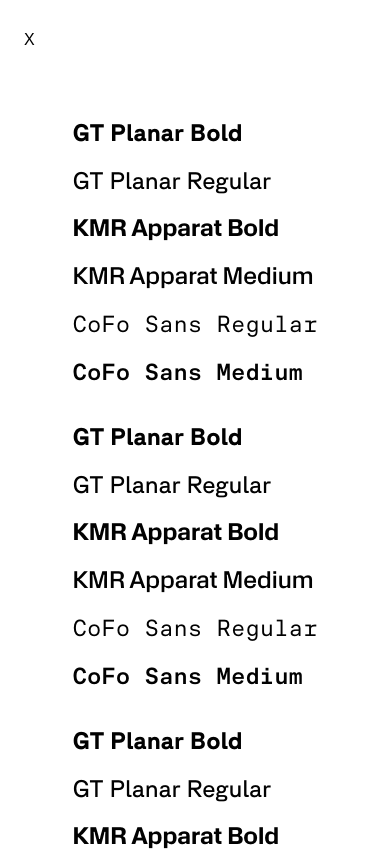
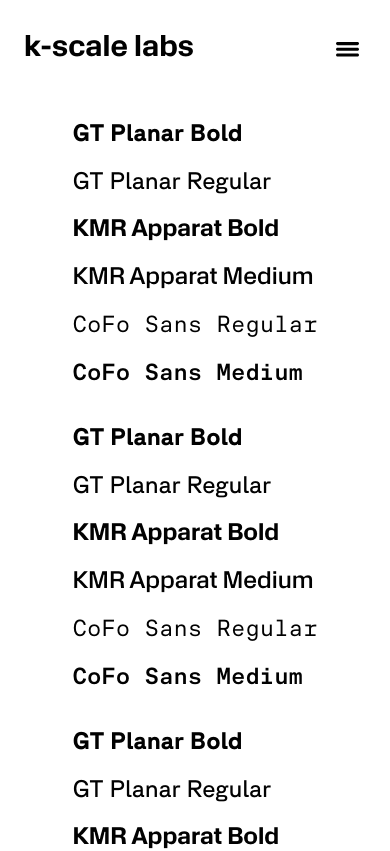
Before and after one commit to zeroth-robotics/zeroth-frontend, a Next.js app: page / in a window 390 px wide. Shown: the top 851 px of the page. Built offline with nearby package versions, Linux system fonts and the light colour scheme.

Commit message:
nav bar button made

```diff
--- /dev/null
+++ b/src/components/navbar/burgerButton.tsx
@@ -0,0 +1,16 @@
+import {motion} from "motion/react";
+import {Text2Props} from "@/components/util/interfaces";
+import Link from "next/link";
+import {textBlackDarkWhite, transitionEaseLinearDuration300} from "@/components/util/constants";
+
+const BurgerButton = (props: Text2Props) => {
+    return (
+        <motion.button
+            className={"font-planar font-normal capitalize w-full h-full text-2xl px-4 py-2 select-none " +
+                textBlackDarkWhite + " hover:bg-gray-200 dark:hover:bg-gray-800 " + transitionEaseLinearDuration300}>
+            <Link href={props.text2} target={"_blank"}>{props.text}</Link>
+        </motion.button>
+    )
+}
+
+export default BurgerButton;
--- a/src/components/navbar/burgerMenu.tsx
+++ b/src/components/navbar/burgerMenu.tsx
@@ -1,7 +1,20 @@
-const BurgerMenu = () => {
+import {motion} from "motion/react";
+import BurgerButton from "@/components/navbar/burgerButton";
+
+const BurgerMenu = (shouldOpen: boolean,
+                    setMenuHidden: string, buttonText: string[], buttonLinks: string[]) => {
     return (
-        <>
-    </>
+        <motion.menu
+            className={"overflow-hidden bg-off-white dark:bg-off-black absolute z-50 justify-center w-[100%] h-[100dvh] " + (shouldOpen ? "flex" : "hidden") +
+                " p-8 bottom-0 left-0 gap-2.5"}>
+            <div className={"flex flex-col items-start bg-transparent"}>
+                {buttonText.map((text, index) => {
+                    return (
+                        <BurgerButton text={text} text2={buttonLinks[index]}/>
+                    )
+                })}
+            </div>
+        </motion.menu>
     );
 }
 
--- a/src/components/navbar/burgerOpenButton.tsx
+++ b/src/components/navbar/burgerOpenButton.tsx
@@ -1,7 +1,26 @@
-const BurgerOpenButton = () => {
+import {BurgerOpenButtonProps} from "@/components/util/interfaces";
+import {fillBlackDarkWhite} from "@/components/util/constants";
+
+const closeBurgerPaths: string[] = ["M23.025 9.56738C23.025 10.433 22.3233 11.1348 21.4576 11.1348L1.56738 11.1348C0.701742 11.1348 -5.26833e-08 10.433 0 9.56738C5.26833e-08 8.70174 0.701741 8 1.56738 8L21.4576 8C22.3233 8 23.025 8.70174 23.025 9.56738Z",
+    "M23.025 15.2842C23.025 16.1498 22.3233 16.8516 21.4576 16.8516L1.56738 16.8516C0.701742 16.8516 -5.26833e-08 16.1498 0 15.2842C5.26833e-08 14.4185 0.701741 13.7168 1.56738 13.7168L21.4576 13.7168C22.3233 13.7168 23.025 14.4185 23.025 15.2842Z",
+    "M23.025 21.001C23.025 21.8666 22.3233 22.5684 21.4576 22.5684L1.56738 22.5684C0.701742 22.5684 -5.26833e-08 21.8666 0 21.001C5.26833e-08 20.1353 0.701741 19.4336 1.56738 19.4336L21.4576 19.4336C22.3233 19.4336 23.025 20.1353 23.025 21.001Z"]
+const openBurgerPaths: string[] = ["M23.1426 10.8086C22.8102 11.6079 21.8927 11.9863 21.0935 11.6538L2.72855 4.01498C1.92929 3.68253 1.55087 2.7651 1.88332 1.96584C2.21577 1.16658 3.1332 0.788159 3.93246 1.12061L22.2974 8.75947C23.0966 9.09192 23.4751 10.0093 23.1426 10.8086Z",
+    "M23.025 15.8029C23.025 16.6686 22.3233 17.3703 21.4576 17.3703H1.56738C0.701742 17.3703 -5.26833e-08 16.6685 0 15.8029C5.26833e-08 14.9373 0.701741 14.2355 1.56738 14.2355L21.4576 14.2355C22.3233 14.2355 23.025 14.9373 23.025 15.8029Z",
+    "M23.025 21.5197C23.025 22.3853 22.3233 23.0871 21.4576 23.0871H1.56738C0.701742 23.0871 -5.26833e-08 22.3853 0 21.5197C5.26833e-08 20.6541 0.701741 19.9523 1.56738 19.9523H21.4576C22.3233 19.9523 23.025 20.6541 23.025 21.5197Z"]
+const BurgerOpenButton = (props: BurgerOpenButtonProps) => {
     return (
-        <button>
-            X
+        <button
+            onClick={() => {
+                props.onClick(!props.isOpen)
+            }}>
+            <svg xmlns="http://www.w3.org/2000/svg" width="30" height="30" viewBox="0 0 30 30" fill="none">
+                <path className={fillBlackDarkWhite}
+                      d={props.isOpen ? openBurgerPaths[0] : closeBurgerPaths[0]}/>
+                <path className={fillBlackDarkWhite}
+                      d={props.isOpen ? openBurgerPaths[1] : closeBurgerPaths[1]}/>
+                <path className={fillBlackDarkWhite}
+                      d={props.isOpen ? openBurgerPaths[2] : closeBurgerPaths[2]}/>
+            </svg>
         </button>
     )
 }
--- a/src/components/navbar/navbar.tsx
+++ b/src/components/navbar/navbar.tsx
@@ -2,7 +2,7 @@ import {motion, useMotionValueEvent, useScroll} from "motion/react";
 import Logotype from "@/components/logos/logotype";
 import NavButton from "@/components/navbar/navButton";
 import CTAButton from "@/components/buttons/ctaButton";
-import {useState} from "react";
+import {SetStateAction, useState} from "react";
 import {useWindowSize} from "@/components/util/functions";
 import BurgerMenu from "@/components/navbar/burgerMenu";
 import BurgerOpenButton from "@/components/navbar/burgerOpenButton";
@@ -29,22 +29,24 @@ const navItemVariants = {
 };
 
 const desktopNavStyling = "flex flex-row gap-8 justify-between py-7 px-6 fixed w-full";
+const mobileNavStyling = "w-[100%] flex items-center justify-center mb-5 h-[20dvh] bottom-0 left-0 fixed ";
 
 export default function NavBar() {
     const {scrollY} = useScroll();
-    const [hidden, setHidden] = useState(false);
-    const [previousScroll, setPrevScroll] = useState(scrollY.get());
+    const [desktopNavHidden, setDesktopNavHidden] = useState(false);
+    const [desktopPreviousScroll, setPrevScroll] = useState(scrollY.get());
+    const [mobileShouldOpenBurger, setMobileShouldOpenBurger] = useState(false);
 
     function update(current: number, previous: number): void {
         if (current < previous) {
-            setHidden(false);
+            setDesktopNavHidden(false);
         } else if (current > 100 && current > previous) {
-            setHidden(true);
+            setDesktopNavHidden(true);
         }
     }
 
     useMotionValueEvent(scrollY, "change", (current: number) => {
-        update(current, previousScroll);
+        update(current, desktopPreviousScroll);
         setPrevScroll(current);
     });
     const width = useWindowSize().width;
@@ -52,15 +54,19 @@ export default function NavBar() {
         return isMobile ? desktopNavBar() : mobileNavBar();
     }
 
+    const navStyling = (isMobile: boolean) => {
+        return isMobile ? mobileNavStyling : desktopNavStyling;
+    }
+
 
     const mobileNavBar = () => {
         return (
-            <>
-                <div>
-                    {BurgerMenu()}
-                    <BurgerOpenButton/>
-                </div>
-            </>
+            <div className={(mobileShouldOpenBurger ? "w-fit" : "100%") +
+                " flex flex-row grow justify-between items-end"}>
+                <Logotype/>
+                <BurgerOpenButton isOpen={mobileShouldOpenBurger} onClick={setMobileShouldOpenBurger}/>
+                {BurgerMenu(mobileShouldOpenBurger, "hidden", navItems, navItemLinks)}
+            </div>
         );
     }
 
@@ -72,7 +78,7 @@ export default function NavBar() {
                     <motion.div
                         className={"flex flex-row gap-3 items-center"}
                         variants={navVariants}
-                        animate={hidden ? "hidden" : "visible"}
+                        animate={desktopNavHidden ? "hidden" : "visible"}
                         transition={{
                             ease: [0.1, 0.25, 0.3, 1],
                             duration: 0.5,
@@ -100,7 +106,7 @@ export default function NavBar() {
 
     return (
         <nav
-            className={desktopNavStyling}>
+            className={navStyling(width > 1023)}>
             {navBasedOnWidth(width > 1023)}
         </nav>
     );
--- a/src/components/util/constants.tsx
+++ b/src/components/util/constants.tsx
@@ -2,6 +2,7 @@ export const transitionEaseLinearDuration300: string = " transition ease-linear
 export const bgBlackDarkWhite: string = " bg-off-black dark:bg-off-white ";
 export const textBlackDarkWhite: string = " text-off-black dark:text-off-white ";
 export const textWhiteDarkBlack: string = " text-off-white dark:text-off-black  ";
+export const fillBlackDarkWhite: string = " fill-off-black dark:fill-off-white ";
 
 export const navMotionTransition = {
     duration: 0.7,
```
Also changed, not shown: src/components/util/interfaces.tsx (+5 -9 lines).
